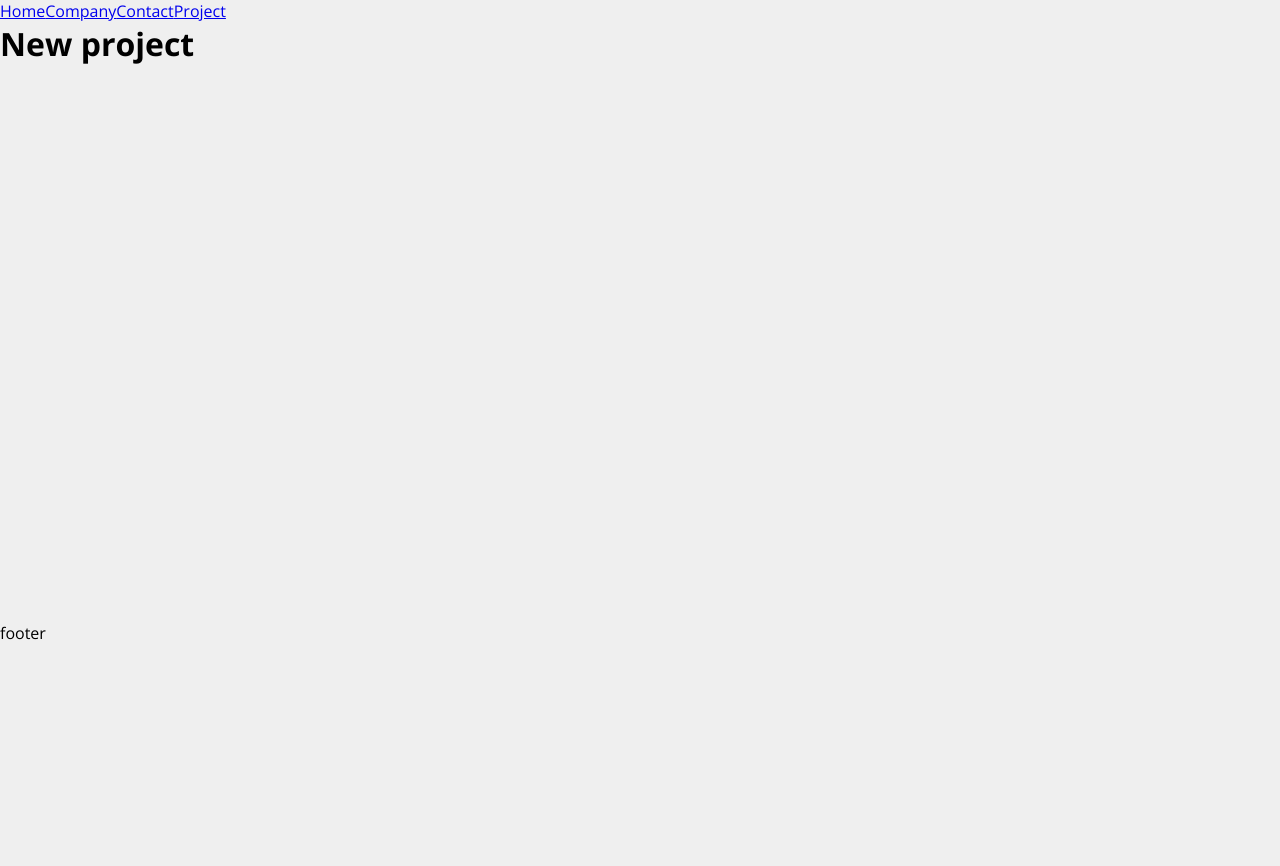
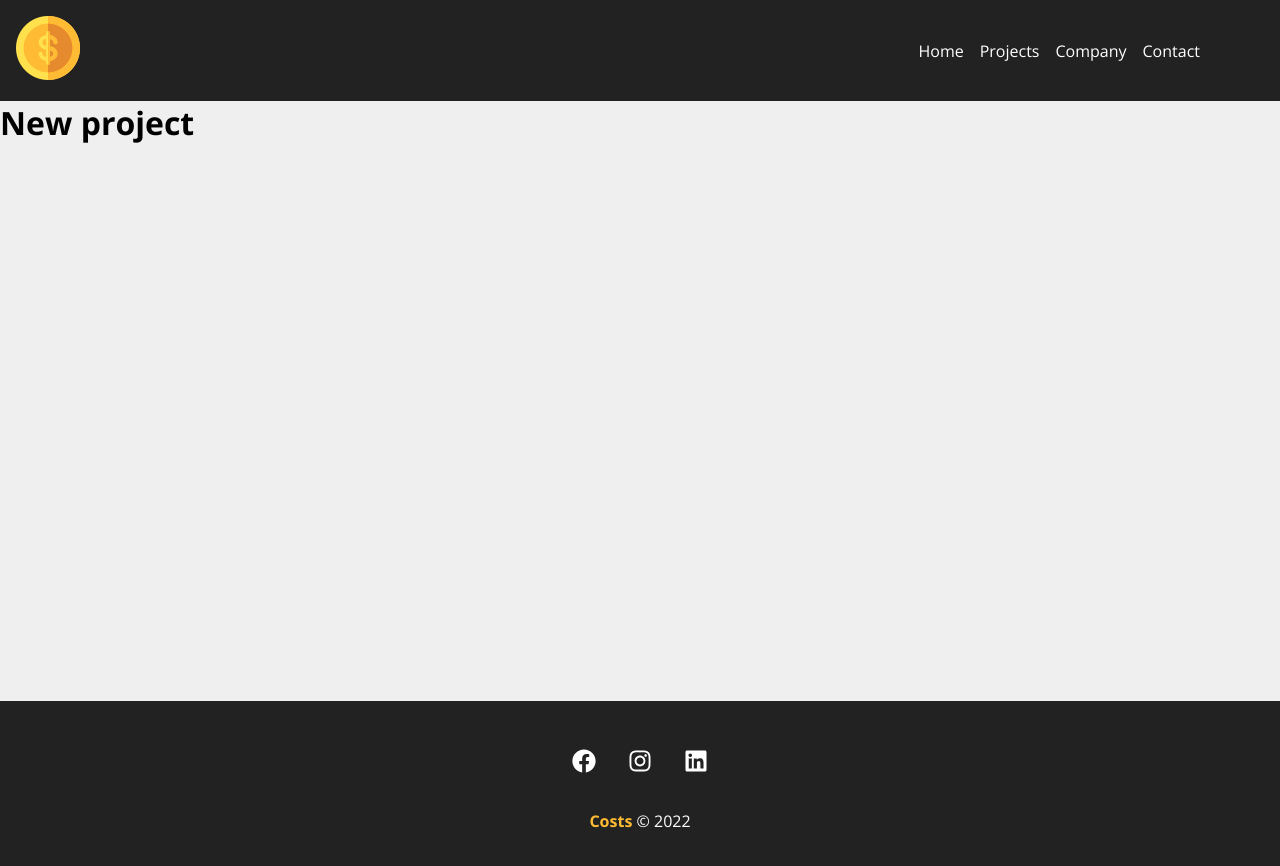
Before and after one commit to Artoriasif/react-Costs, a React (Create React App) app: page /new-project in a window 1280 px wide. Shown: the top 866 px of the page. Before the commit the page ends 800 px from the top, so only its background shows below. Built offline with nearby package versions, Linux system fonts and the light colour scheme.

Commit message:
Componentização do navbar e footer

```diff
--- a/src/App.js
+++ b/src/App.js
@@ -1,28 +1,28 @@
-import { BrowserRouter as Router, Routes, Route, Link } from "react-router-dom";
+import { BrowserRouter as Router, Routes, Route } from "react-router-dom";
 import Home from "./components/pages/Home";
 import Company from "./components/pages/Company";
 import Contact from "./components/pages/Contact";
 import NewProject from "./components/pages/NewProject";
+import Projects from "./components/pages/Projects";
+
 import Container from "./layout/Container";
+import Navbar from "./layout/Navbar";
+import Footer from "./layout/Footer";
 
 function App() {
   return (
     <Router>
-      <ul>
-        <Link to="/">Home</Link>
-        <Link to="/company">Company</Link>
-        <Link to="/contact">Contact</Link>
-        <Link to="/new-project">Project</Link>
-      </ul>
+      <Navbar />
       <Container customClass="min-height">
         <Routes>
           <Route path="/" element={<Home />} />
+          <Route path="/projects" element={<Projects />} />
           <Route path="/company" element={<Company />} />
           <Route path="/contact" element={<Contact />} />
           <Route path="/new-project" element={<NewProject />} />
         </Routes>
       </Container>
-      <footer>footer</footer>
+      <Footer />
     </Router>
   );
 }
--- /dev/null
+++ b/src/components/pages/Projects.js
@@ -0,0 +1,4 @@
+function Projects() {
+  return <h1>Projects</h1>;
+}
+export default Projects;
--- /dev/null
+++ b/src/layout/Footer.js
@@ -0,0 +1,25 @@
+import { FaFacebook, FaInstagram, FaLinkedin } from "react-icons/fa";
+import styles from "./Footer.module.css";
+
+function Footer() {
+  return (
+    <footer className={styles.footer}>
+      <ul className={styles.socialList}>
+        <li>
+          <FaFacebook />
+        </li>
+        <li>
+          <FaInstagram />
+        </li>
+        <li>
+          <FaLinkedin />
+        </li>
+      </ul>
+      <p className={styles.copy_right}>
+        <span>Costs</span> &copy; 2022
+      </p>
+    </footer>
+  );
+}
+
+export default Footer;
--- /dev/null
+++ b/src/layout/Footer.module.css
@@ -0,0 +1,34 @@
+.footer {
+  background-color: #222;
+  color: #fff;
+  padding: 3em;
+  text-align: center;
+}
+
+.socialList {
+  display: flex;
+  justify-content: center;
+  list-style-type: none;
+}
+
+.socialList li {
+  margin: 0 1em;
+}
+
+.socialList li:hover {
+  color: #ffbb33;
+}
+
+.socialList svg {
+  font-size: 1.5em;
+  cursor: pointer;
+}
+
+.copy_right {
+  margin-top: 2em;
+}
+
+.copy_right span {
+  font-weight: bold;
+  color: #ffbb33;
+}
--- /dev/null
+++ b/src/layout/Navbar.js
@@ -0,0 +1,32 @@
+import { Link } from "react-router-dom";
+import Container from "./Container";
+import styles from "./Navbar.module.css";
+import logo from "../image/costs_logo.png";
+
+function Navbar() {
+  return (
+    <nav className={styles.navbar}>
+      <Container>
+        <Link to="/">
+          <img src={logo} alt="icone Costs" />
+        </Link>
+        <ul className={styles.list}>
+          <li className={styles.item}>
+            <Link to="/">Home</Link>
+          </li>
+          <li className={styles.item}>
+            <Link to="/projects">Projects</Link>
+          </li>
+          <li className={styles.item}>
+            <Link to="/company">Company</Link>
+          </li>
+          <li className={styles.item}>
+            <Link to="/contact">Contact</Link>
+          </li>
+        </ul>
+      </Container>
+    </nav>
+  );
+}
+
+export default Navbar;
--- /dev/null
+++ b/src/layout/Navbar.module.css
@@ -0,0 +1,25 @@
+.navbar {
+  display: flex;
+  justify-content: space-between;
+  background-color: #222;
+  padding: 1em;
+}
+
+.list {
+  display: flex;
+  list-style: none;
+  align-items: center;
+}
+
+.item {
+  margin-right: 1em;
+}
+
+.item a {
+  color: #fff;
+  text-decoration: none;
+}
+
+.item a:hover {
+  color: #ffbb33;
+}
```
